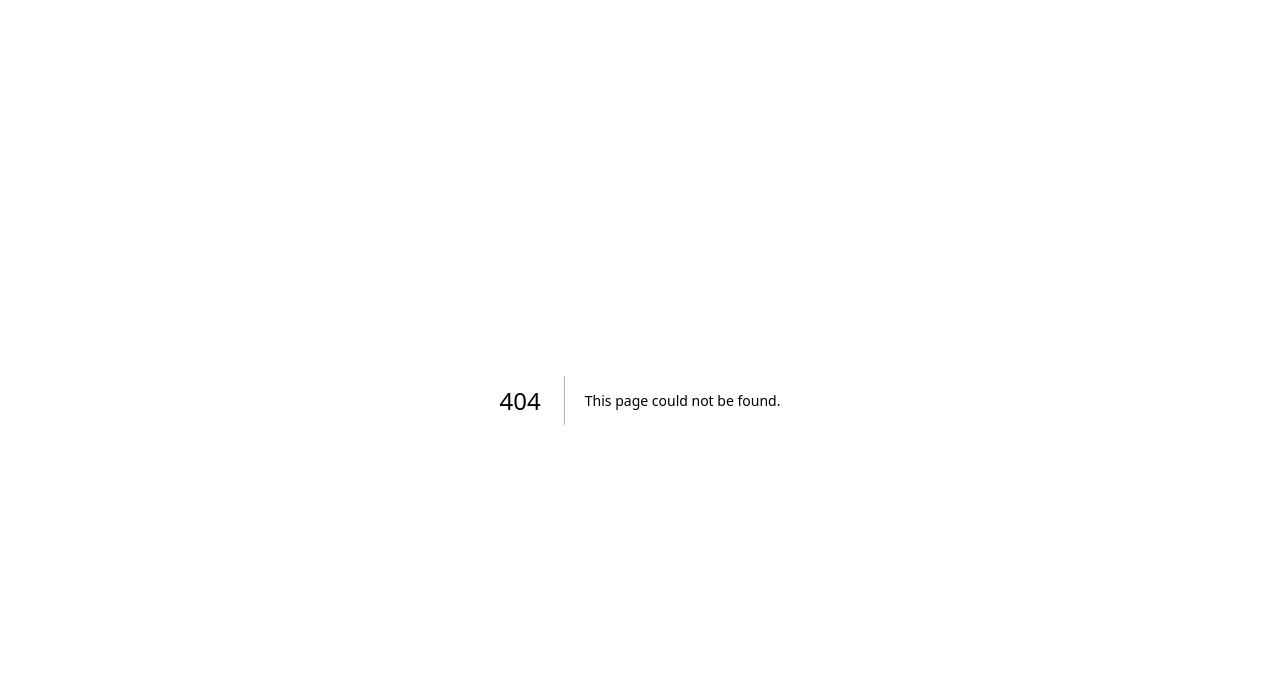
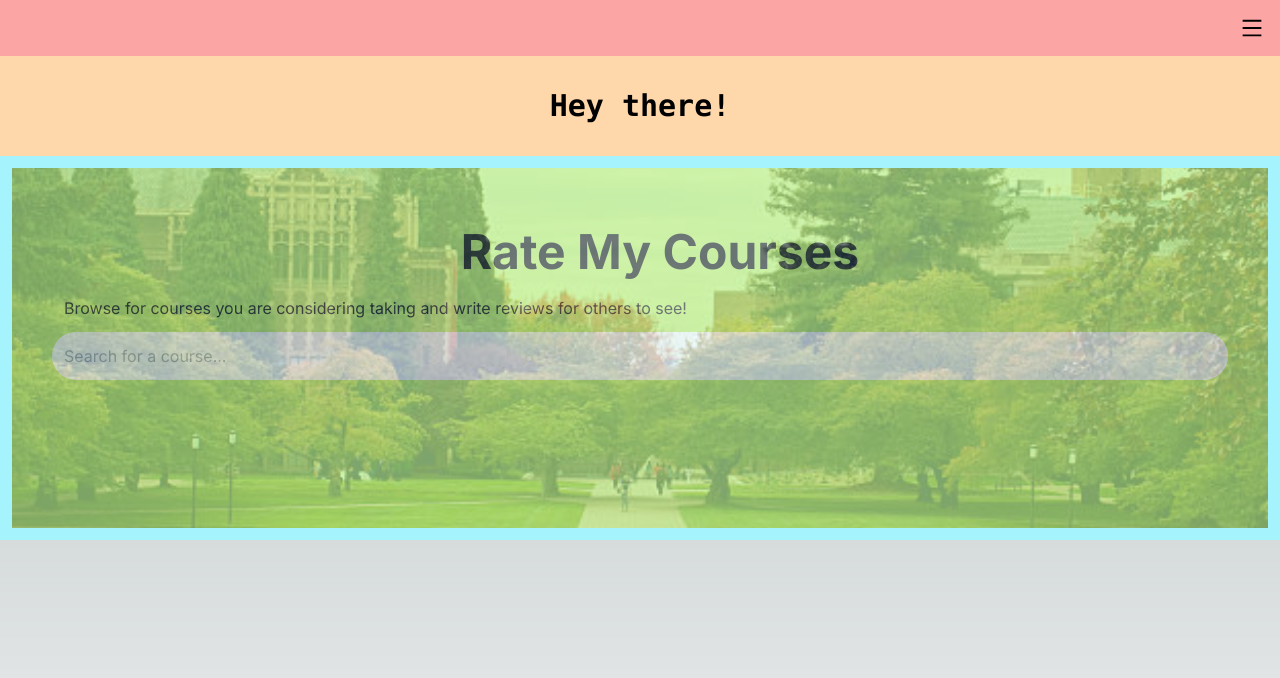
Before and after one commit to johan253/rate-my-courses, a Next.js app: page /search in a window 1280 px wide. Before the commit this address had no page. Shown: the top 678 px of the page. Built offline with nearby package versions, Linux system fonts and the light colour scheme; no server answers.

Commit message:
began using Nextjs routing

```diff
--- a/src/app/layout.js
+++ b/src/app/layout.js
@@ -4,7 +4,7 @@ import "./globals.css";
 const inter = Inter({ subsets: ["latin"] });
 
 export const metadata = {
-  title: "Create Next App",
+  title: "Rate My Courses",
   description: "Generated by create next app",
 };
 
--- a/src/app/page.js
+++ b/src/app/page.js
@@ -1,25 +1,50 @@
-'use client'
-import {Route, BrowserRouter as Router, Routes} from 'react-router-dom';
-// import Image from "next/image";
-// import { db } from "../firebaseConfig"
-// import { collection, addDoc, getDoc, getDocs} from "firebase/firestore"
-// import {useState} from "react";
-// import Navbar from './components/Navbar'
-// import Rating from "@/app/components/Rating";
-import HomePage from "@/app/pages/HomePage";
-import SearchPage from "@/app/pages/SearchPage";
+"use client";
 
+import React, {useRef, useState} from 'react';
+import { AiOutlineMenu } from "react-icons/ai";
+import Image from "next/image";
+import BGImage from "../assets/home-bg.png";
+import Search from "./search/[query]/page";
+import { useRouter } from 'next/navigation';
+function HomePage() {
+    const router = useRouter();
+    const [search, setSearch] = useState("");
 
-export default function Home() {
+    // if (submit) {
+    //     return (
+    //         <Navigate to={`/search/${search}`} state={{query: search.toLowerCase()}}/>
+    //     )
+    // }
 
-  return (
-    <main className={"bg-white"}>
-      <Router>
-          <Routes>
-              <Route path={"/"} element={<HomePage/>}/>
-              <Route path={"/search/:type"} element={<SearchPage/>}/>
-          </Routes>
-      </Router>
-    </main>
-  );
+    const handleSearch = (e) => {
+        e.preventDefault()
+        router.push(`/search/${search}`)
+    }
+    return (
+        <main className={"text-black"}>
+            <nav className={" p-5 bg-red-300"}>
+                <AiOutlineMenu className={"ml-auto scale-150"}/>
+            </nav>
+            <div className={"p-8 font-extrabold font-mono text-3xl bg-orange-200"}>
+                <p className={"text-center"}>Hey there!</p>
+            </div>
+            <div className={"bg-cyan-200 p-3 md:h-96 relative"} >
+                <Image src={BGImage} alt={"Stock photo of a campus"}
+                       className={"opacity-65 h-full w-full object-cover"}/>
+                <div className={"opacity-50 absolute bg-lime-300 inset-0 m-3 justify-center p-10 block"}>
+                    <h1 className={"w-full text-center m-5 text-5xl font-bold"}>Rate My Courses</h1>
+                    <p className={"m-3"}>Browse for courses you are considering taking and write reviews for others to see!</p>
+                    <form onSubmit={handleSearch}>
+                        <input className={"h-12 w-full my-auto rounded-3xl p-3"}
+                               placeholder={"Search for a course..."}
+                               value={search}
+                               onChange={e => setSearch(e.target.value)}/>
+                    </form>
+                </div>
+            </div>
+            {/* //TODO add more here later */}
+        </main>
+    );
 }
+
+export default HomePage;
--- a/src/app/pages/HomePage.js
+++ /dev/null
@@ -1,47 +0,0 @@
-import React, { useState } from 'react';
-import { AiOutlineMenu } from "react-icons/ai";
-import Image from "next/image";
-import BGImage from "../assets/home-bg.png";
-import { Navigate } from 'react-router-dom';
-
-function HomePage(props) {
-    const [search, setSearch] = useState("");
-    const [submit, setSubmit] = useState(false);
-    const updateSearch = (e) => {
-        setSearch(e.target.value)
-        console.log("update ", search)
-    }
-    if (submit) {
-        return (
-            <Navigate to={`/search/${search}`} state={{query: search.toLowerCase()}}/>
-        )
-    }
-
-    return (
-        <main className={"text-black"}>
-            <nav className={" p-5 bg-red-300"}>
-                <AiOutlineMenu className={"ml-auto scale-150"}/>
-            </nav>
-            <div className={"p-8 font-extrabold font-mono text-3xl bg-orange-200"}>
-                <p className={"text-center"}>Hey there!</p>
-            </div>
-            <div className={"bg-cyan-200 p-3 md:h-96 relative"} >
-                <Image src={BGImage} alt={"Stock photo of a campus"}
-                       className={"opacity-65 h-full w-full object-cover"}/>
-                <div className={"opacity-50 absolute bg-lime-300 inset-0 m-3 justify-center p-10 block"}>
-                    <h1 className={"w-full text-center m-5 text-5xl font-bold"}>Rate My Courses</h1>
-                    <p className={"m-3"}>Browse for courses you are considering taking and write reviews for others to see!</p>
-                    <form onSubmit={e=> setSubmit(!submit)}>
-                        <input className={"h-12 w-full my-auto rounded-3xl p-3"}
-                                 placeholder={"Search for a course..."}
-                                 value={search} onChange={updateSearch}/>
-                    </form>
-
-                </div>
-            </div>
-            {/* //TODO add more here later */}
-        </main>
-    );
-}
-
-export default HomePage;
--- a/src/app/pages/SearchPage.js
+++ b/src/app/search/[query]/page.js
@@ -1,12 +1,13 @@
-import React, {useEffect} from 'react';
-import Navbar from "@/app/components/Navbar";
-import { useParams, useLocation } from 'react-router-dom';
+"use client"
+
+import React, {useEffect, useState} from 'react';
+import Navbar from "@/components/Navbar";
 import { db } from "@/firebaseConfig"
 import { collection, addDoc, getDoc, getDocs} from "firebase/firestore"
-import {useState} from "react";
 
-
-function SearchPage(props) {
+function Search(props) {
+    const input = decodeURIComponent(props.query);
+    console.log(input)
 
     const [courses, setCourses] = useState([])
 
@@ -22,17 +23,16 @@ function SearchPage(props) {
 
     useEffect(() => {
         fetchData();
-    }, [])
+    }, []);
 
 
     //const {type} = useParams();
-    const stateParam = useLocation().state.query;
-    console.log("PARAMETER - ", stateParam)
+    //const stateParam = useLocation().state.query;
+    //console.log("PARAMETER - ", stateParam)
     return (
         <main className={"bg-white"}>
             <Navbar/>
             <div className={"bg-red-800 text-white"}>{}</div>
-            <div className={"bg-blue-800 text-white"}>{stateParam}</div>
             <div className={"bg-white text-9xl text-red-700 w-32 h-32"}>
                 {courses.map(c => c.name)}
             </div>
@@ -42,4 +42,4 @@ function SearchPage(props) {
     );
 }
 
-export default SearchPage;
+export default Search;
--- /dev/null
+++ b/src/app/search/page.js
@@ -0,0 +1,10 @@
+import React from 'react';
+import Home from '../page'
+
+const EmptySearch = () => {
+    return (
+        <Home/>
+    );
+};
+
+export default EmptySearch;
--- a/src/app/components/Rating.js
+++ b/src/components/Rating.js
@@ -3,7 +3,7 @@ import React from 'react';
 function Rating(props) {
     return (
         <div>
-            {props.name}
+            Rating
         </div>
     );
 }
```
Also changed, not shown: src/assets/home-bg.png (renamed from src/app/assets/home-bg.png), src/components/Navbar.js (renamed from src/app/components/Navbar.js).
